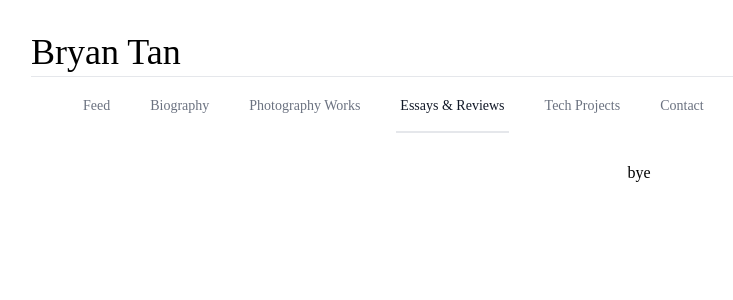
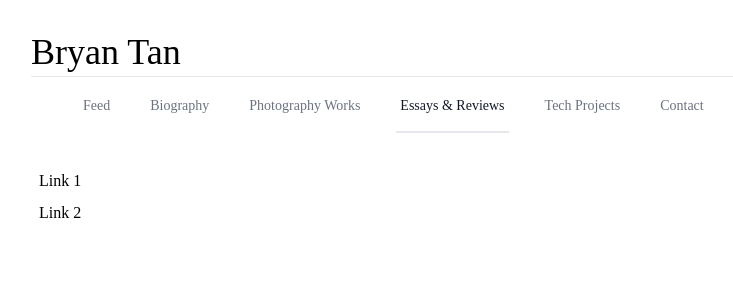
Before and after one commit to BryanTJJ99/Portfolio, a React (Vite) app in the folder frontend/: page /essays-reviews in a window 1280 px wide. Shown: the top 300 px of the page, without its empty margins (1-734 px from the left). Built offline with nearby package versions, Linux system fonts and the light colour scheme.

Commit message:
create base for Essays & Reviews page

```diff
--- a/frontend/package.json
+++ b/frontend/package.json
@@ -21,6 +21,7 @@
     "react-dom": "^18.2.0",
     "react-icons": "^5.2.1",
     "react-intersection-observer": "^9.13.0",
+    "react-markdown": "^9.0.1",
     "react-router-dom": "^6.23.1",
     "react-transition-group": "^4.4.5"
   },
--- /dev/null
+++ b/frontend/src/data/essays-reviews.json
@@ -0,0 +1,10 @@
+[
+    {
+      "id": "link1",
+      "title": "Link 1"
+    },
+    {
+      "id": "link2",
+      "title": "Link 2"
+    }
+  ]
--- /dev/null
+++ b/frontend/src/essays-reviews-markdown/link1.md
@@ -0,0 +1,2 @@
+# Markdown Content 1
+This is some markdown content for link 1.
--- /dev/null
+++ b/frontend/src/essays-reviews-markdown/link2.md
@@ -0,0 +1,2 @@
+# Markdown Content 2
+This is some markdown content for link 2.
--- a/frontend/src/pages/EssaysReviewsPage.jsx
+++ b/frontend/src/pages/EssaysReviewsPage.jsx
@@ -1,10 +1,63 @@
-import React from 'react';
+import React, { useState, useEffect } from 'react';
+import ReactMarkdown from 'react-markdown';
+import essaysReviews from '@/data/essays-reviews.json';
+
+// Import markdown files dynamically with updated query option
+const markdownFiles = import.meta.glob('/src/essays-reviews-markdown/*.md', { query: '?raw', import: 'default'});
 
 function EssaysReviewsPage() {
+  const [markdownContent, setMarkdownContent] = useState('');
+  const [links, setLinks] = useState([]);
+
+  useEffect(() => {
+    // Load links from the JSON file
+    setLinks(essaysReviews);
+    console.log('Available markdown files:', Object.keys(markdownFiles));
+  }, []);
+
+  const fetchMarkdownContent = async (link) => {
+    const filePath = `/src/essays-reviews-markdown/${link}.md`;
+    const asyncFunction = markdownFiles[filePath];
+
+    if (asyncFunction) {
+      try {
+        const content = await asyncFunction();
+        return content;
+      } catch (error) {
+        console.error('Error fetching markdown:', error);
+        return '## No Content Found';
+      }
+    } else {
+      console.error('Error: No matching markdown file found for path:', filePath);
+      return '## No Content Found';
+    }
+  };
+
+  const handleLinkClick = async (link) => {
+    const content = await fetchMarkdownContent(link);
+    setMarkdownContent(content);
+  };
+
   return (
-    <div>
-      {/* Your content goes here */}
-        bye
+    <div className="container mx-auto">
+      <div className="flex flex-col md:flex-row group">
+        <div className="flex-1 p-2 border-gray-300 relative">
+          {links.map((link) => (
+            <button
+              key={link.id}
+              onClick={() => handleLinkClick(link.id)}
+              className="block mb-2"
+            >
+              {link.title}
+            </button>
+          ))}
+          <div className="absolute top-0 bottom-0 right-0 w-0.5 bg-gray-300 opacity-0 transition-opacity duration-300 ease-in-out md:group-hover:opacity-100"></div>
+        </div>
+        <div className="flex-1 p-2 border-gray-300 relative">
+          <ReactMarkdown>{markdownContent}</ReactMarkdown>
+          <div className="absolute top-0 bottom-0 left-0 w-0.5 bg-gray-300 opacity-0 transition-opacity duration-300 ease-in-out md:group-hover:opacity-100"></div>
+        </div>
+      </div>
     </div>
   );
 }
```
Also changed, not shown: 1 other file (tests, documents, lock files or other folders).
